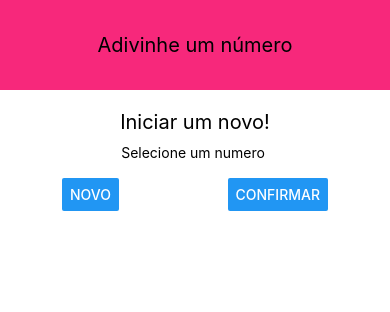
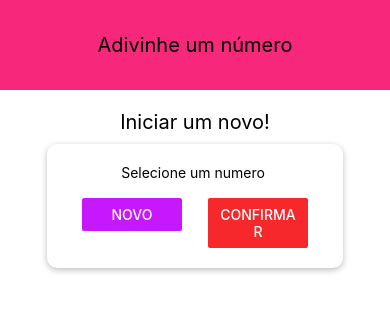
Before and after one commit to Gabriel-Jesusvix/mobile_app_guess_a_number, a React Native app: screen / in a window 390 px wide. Shown: the top 312 px of the page. Built offline with nearby package versions, Linux system fonts and the light colour scheme.

Commit message:
feat: refatorando código, adicionando constantes de color.

```diff
--- /dev/null
+++ b/src/components/Card/index.js
@@ -0,0 +1,10 @@
+import React from "react";
+import { View, Text } from "react-native";
+
+import styles from "./styles";
+
+const Card = ({ children, style }) => {
+  return <View style={{ ...styles.card, ...style }}>{children}</View>;
+};
+
+export default Card;
--- /dev/null
+++ b/src/components/Card/styles.js
@@ -0,0 +1,19 @@
+import { StyleSheet } from "react-native";
+
+const styles = StyleSheet.create({
+  card: {
+    shadowColor: "black",
+    shadowOffset: {
+      width: 0,
+      height: 2,
+    },
+    shadowRadius: 6,
+    shadowOpacity: 0.26,
+    elevation: 8,
+    backgroundColor: "white",
+    padding: 20,
+    borderRadius: 10,
+  },
+});
+
+export default styles;
--- /dev/null
+++ b/src/constants/color.js
@@ -0,0 +1,4 @@
+export default {
+  primary: "#C717FC",
+  secondary: "#F7282B",
+};
--- a/src/pages/StartGameScreen/index.js
+++ b/src/pages/StartGameScreen/index.js
@@ -1,20 +1,31 @@
 import React from "react";
 import { View, Text, TextInput, Button } from "react-native";
 
+import Card from "../../components/Card";
+
+import Colors from "../../constants/color";
 import styles from "./styles";
 
 const StartGameScreen = () => {
   return (
     <View style={styles.container}>
       <Text style={styles.title}>Iniciar um novo!</Text>
-      <View style={styles.inputContainer}>
+      <Card style={styles.inputContainer}>
         <Text>Selecione um numero </Text>
         <TextInput />
         <View style={styles.buttonContainer}>
-          <Button title="Novo" onPress={() => {}} />
-          <Button title="Confirmar" onPress={() => {}} />
+          <View style={styles.button}>
+            <Button title="Novo" onPress={() => {}} color={Colors.primary} />
+          </View>
+          <View style={styles.button}>
+            <Button
+              title="Confirmar"
+              onPress={() => {}}
+              color={Colors.secondary}
+            />
+          </View>
         </View>
-      </View>
+      </Card>
     </View>
   );
 };
--- a/src/pages/StartGameScreen/styles.js
+++ b/src/pages/StartGameScreen/styles.js
@@ -21,6 +21,9 @@ const styles = StyleSheet.create({
     justifyContent: "space-between",
     paddingHorizontal: 15,
   },
+  button: {
+    width: 100,
+  },
 });
 
 export default styles;
```
